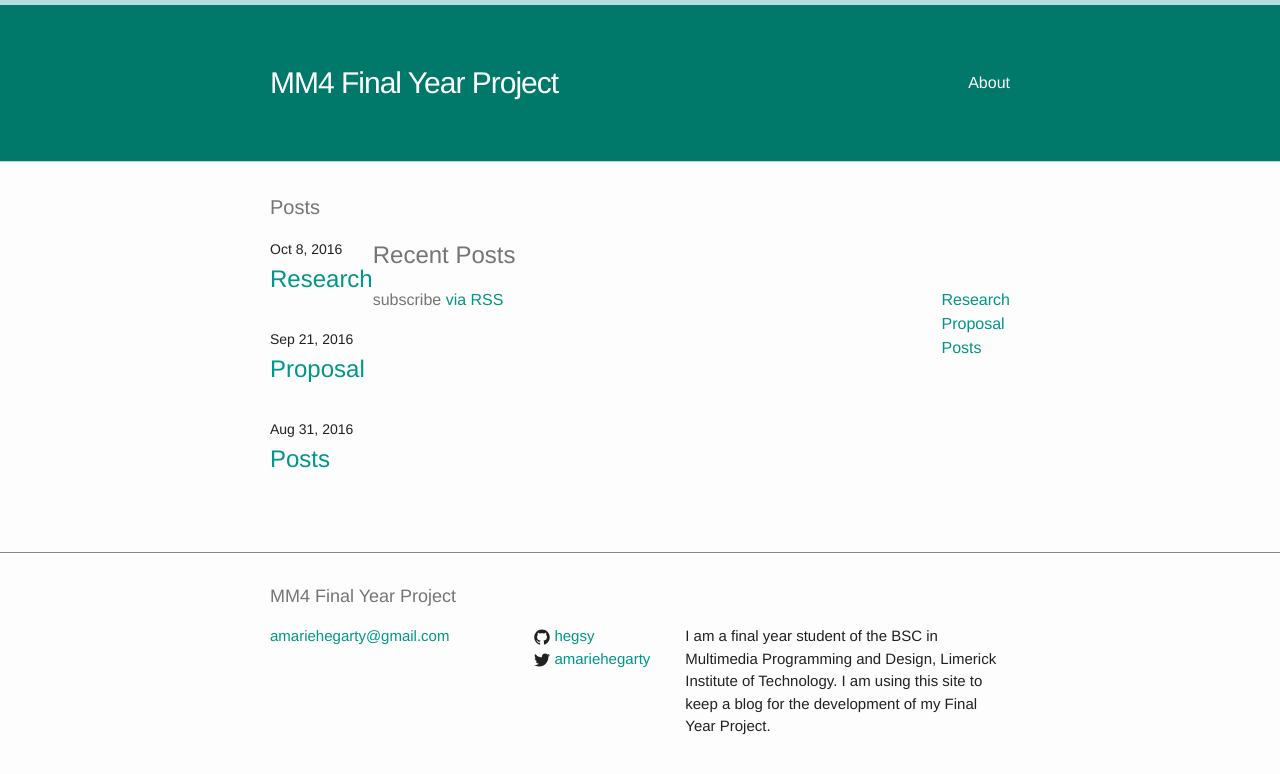
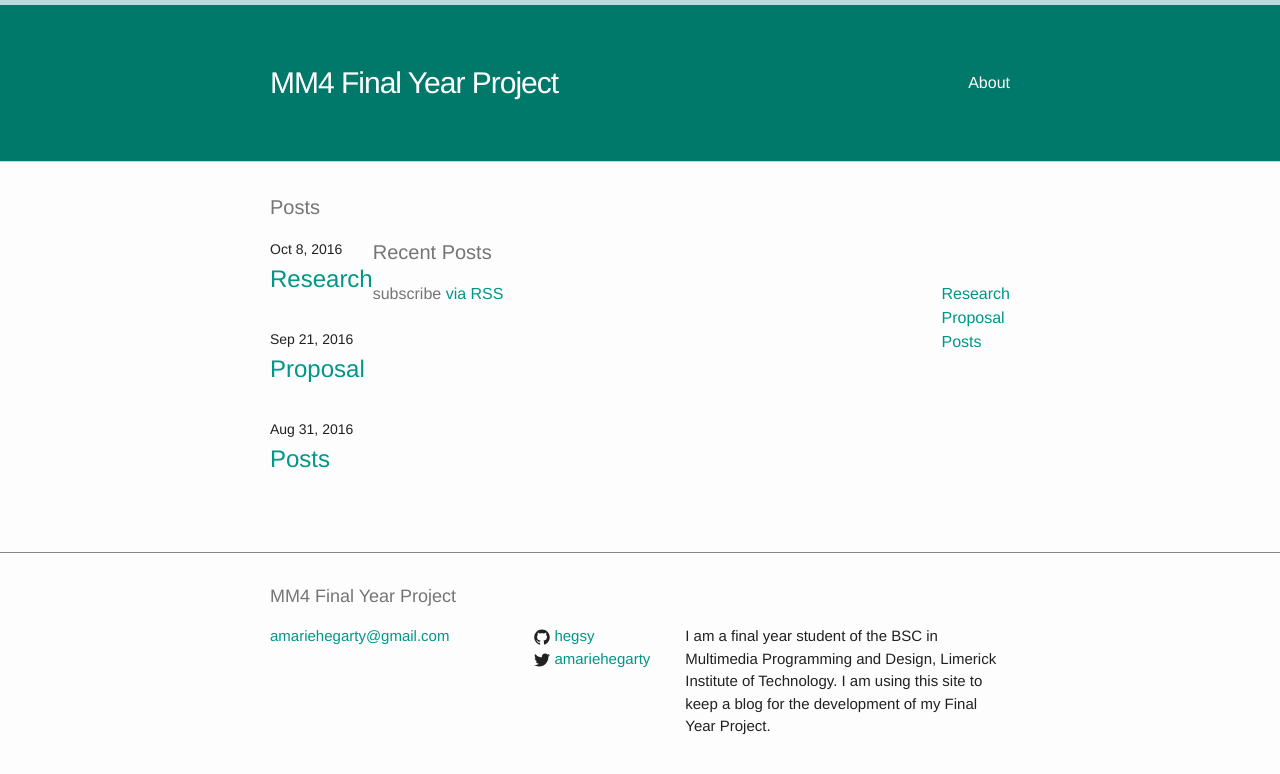
Before and after one commit to hegsy/hegsy.github.io, a Jekyll site: the page built from index.html, in a window 1280 px wide. Shown: the top 774 px of the page. Built offline with Jekyll 4.4.1, drawn with Linux system fonts in a browser that asks for light colours.

Commit message:
fix recent posts heading

```diff
--- a/index.html
+++ b/index.html
@@ -18,7 +18,7 @@ layout: default
     {% endfor %}
   </ul>
 
-    <h2>Recent Posts</h2>
+    <h1 class="page-heading">Recent Posts</h1>
 
     <ul class = "post-list-sidebar">
   {% for post in site.posts %}
```
